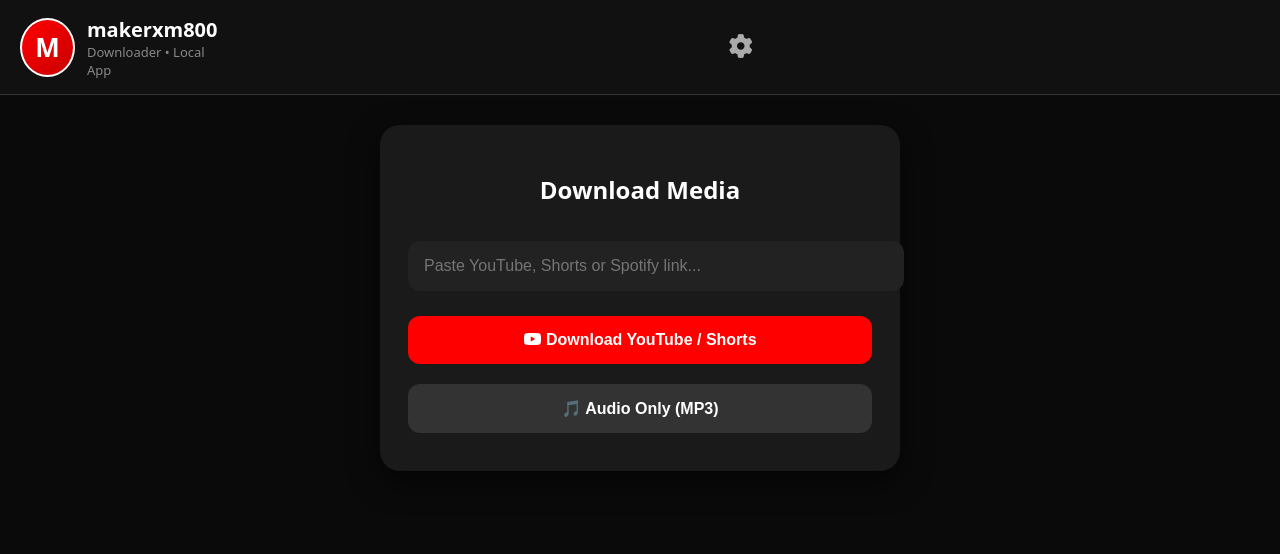
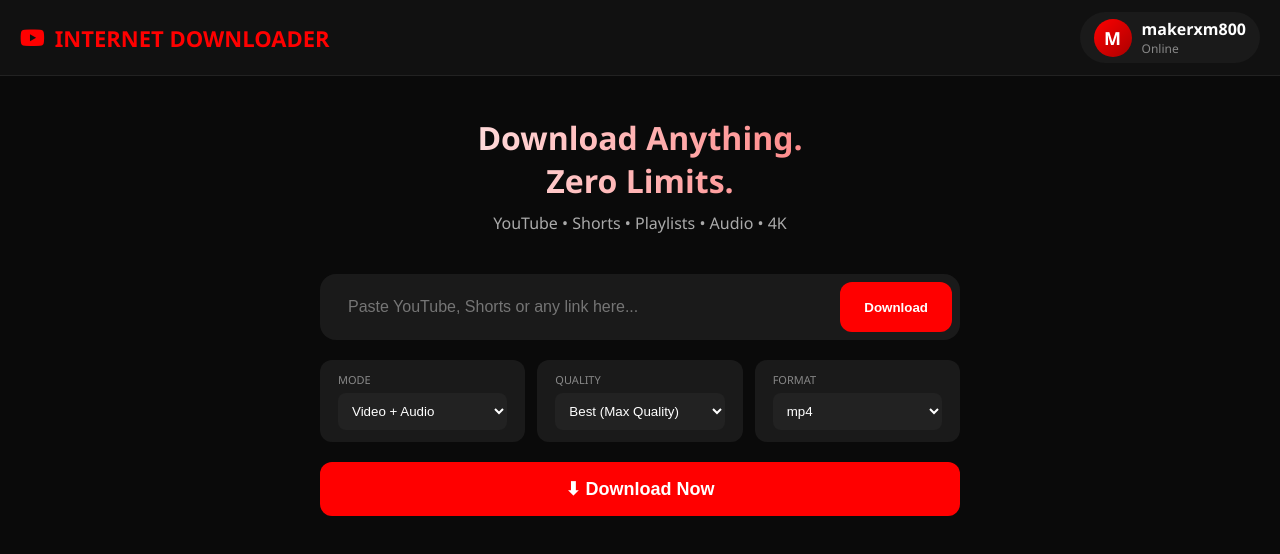
Before and after one commit to makerxm800YT/Internet-downlauder-Web, a plain HTML site: page index.html in a window 1280 px wide. Drawn offline with Linux system fonts and the light colour scheme.

Commit message:
Update title and styles in index.html

```diff
--- a/index.html
+++ b/index.html
@@ -3,136 +3,221 @@
 <head>
     <meta charset="UTF-8">
     <meta name="viewport" content="width=device-width, initial-scale=1.0">
-    <title>YTDL - makerxm800</title>
+    <title>Internet Downloader</title>
     <link rel="stylesheet" href="https://cdnjs.cloudflare.com/ajax/libs/font-awesome/6.6.0/css/all.min.css">
     <style>
-        :root { --red: #ff0000; }
+        :root {
+            --red: #ff0000;
+            --dark: #0a0a0a;
+            --card: #121212;
+        }
+        * { margin:0; padding:0; box-sizing:border-box; }
         body {
-            margin: 0;
-            font-family: system-ui, sans-serif;
-            background: #0a0a0a;
-            color: white;
+            font-family: 'Segoe UI', system-ui, sans-serif;
+            background: var(--dark);
+            color: #fff;
             min-height: 100vh;
         }
-        .header {
+        .topbar {
             background: #111;
-            padding: 15px 20px;
+            padding: 12px 20px;
             display: flex;
             align-items: center;
             justify-content: space-between;
-            border-bottom: 1px solid #333;
+            border-bottom: 1px solid #222;
         }
-        .profile {
+        .logo {
             display: flex;
             align-items: center;
-            gap: 12px;
+            gap: 10px;
+            font-size: 22px;
+            font-weight: 800;
+            color: var(--red);
+        }
+        .profile-btn {
+            display: flex;
+            align-items: center;
+            gap: 10px;
+            background: #1a1a1a;
+            padding: 6px 14px;
+            border-radius: 50px;
             cursor: pointer;
+            transition: 0.3s;
         }
+        .profile-btn:hover { background: #222; }
         .avatar {
-            width: 55px;
-            height: 55px;
-            background: linear-gradient(135deg, #ff0000, #c80000);
+            width: 38px;
+            height: 38px;
+            background: linear-gradient(135deg, #ff0000, #aa0000);
             border-radius: 50%;
             display: flex;
             align-items: center;
             justify-content: center;
-            font-size: 26px;
             font-weight: bold;
-            border: 2px solid #fff;
+            font-size: 18px;
         }
-        .username {
-            font-size: 20px;
-            font-weight: 600;
+        .main {
+            max-width: 680px;
+            margin: 40px auto;
+            padding: 0 20px;
         }
-        .bio {
-            font-size: 13px;
-            color: #888;
+        .hero {
+            text-align: center;
+            margin-bottom: 40px;
         }
-        .container {
-            max-width: 520px;
-            margin: 30px auto;
-            padding: 0 15px;
+        .hero h1 {
+            font-size: 32px;
+            font-weight: 800;
+            background: linear-gradient(90deg, #fff, #ff6666);
+            -webkit-background-clip: text;
+            -webkit-text-fill-color: transparent;
         }
-        .card {
+        .input-box {
             background: #1a1a1a;
-            border-radius: 20px;
-            padding: 28px;
-            box-shadow: 0 10px 30px rgba(0,0,0,0.6);
+            border-radius: 16px;
+            padding: 8px;
+            display: flex;
+            margin-bottom: 20px;
         }
         input {
-            width: 100%;
-            padding: 16px;
-            margin: 15px 0;
-            background: #222;
+            flex: 1;
+            background: transparent;
+            border: none;
+            padding: 16px 20px;
+            color: white;
+            font-size: 16px;
+            outline: none;
+        }
+        button {
+            padding: 14px 24px;
             border: none;
             border-radius: 12px;
-            color: white;
-            font-size: 16px;
-        }
-        button {
-            width: 100%;
-            padding: 15px;
-            margin: 10px 0;
-            border: none;
-            border-radius: 12px;
-            font-size: 16px;
             font-weight: 600;
             cursor: pointer;
-            transition: all 0.3s;
+            transition: 0.3s;
         }
-        button:hover { transform: translateY(-2px); }
-        .btn-red { background: var(--red); color: white; }
-        .btn-gray { background: #333; color: white; }
-        .settings-btn {
-            background: none;
-            border: none;
-            color: #aaa;
-            font-size: 24px;
-            cursor: pointer;
-            padding: 8px;
+        .btn-red {
+            background: var(--red);
+            color: white;
         }
+        .btn-red:hover { background: #cc0000; transform: translateY(-2px); }
+        .options {
+            display: flex;
+            gap: 12px;
+            flex-wrap: wrap;
+            margin-bottom: 20px;
+        }
+        .option-card {
+            background: #1a1a1a;
+            padding: 12px 18px;
+            border-radius: 12px;
+            flex: 1;
+            min-width: 140px;
+        }
+        .label { font-size: 11px; color: #888; margin-bottom: 6px; }
     </style>
 </head>
 <body>
-    <!-- Header with Profile -->
-    <div class="header">
-        <div class="profile" onclick="alert('Profile Page - Coming Soon!')">
+    <div class="topbar">
+        <div class="logo">
+            <i class="fab fa-youtube"></i>
+            INTERNET DOWNLOADER
+        </div>
+        <div class="profile-btn" onclick="showProfile()">
             <div class="avatar">M</div>
             <div>
-                <div class="username">makerxm800</div>
-                <div class="bio">Downloader • Local App</div>
-            </div>
-        </div>
-        <button class="settings-btn" onclick="alert('Settings coming soon! ✨')">
-            <i class="fas fa-cog"></i>
-        </button>
-    </div>
-
-    <div class="container">
-        <div class="card">
-            <h2 style="text-align:center; margin-bottom:20px;">Download Media</h2>
-
-            <input type="text" id="url" placeholder="Paste YouTube, Shorts or Spotify link...">
-
-            <button class="btn-red" onclick="downloadVideo()">
-                <i class="fab fa-youtube"></i> Download YouTube / Shorts
-            </button>
-
-            <button class="btn-gray" onclick="downloadAudio()">
-                🎵 Audio Only (MP3)
-            </button>
-
-            <div id="progress-area" style="display:none; margin-top:25px;">
-                <h3 id="title"></h3>
-                <div style="height:10px; background:#333; border-radius:999px; overflow:hidden;">
-                    <div id="progress" style="height:100%; width:0%; background:#ff0000; transition:width 0.4s;"></div>
-                </div>
-                <p id="status" style="text-align:center; margin:10px 0; font-size:14px;"></p>
-                <div id="log" style="background:#000; padding:12px; border-radius:12px; max-height:200px; overflow:auto; font-size:14px;"></div>
+                <div style="font-weight:600;">makerxm800</div>
+                <div style="font-size:12px;color:#888;">Online</div>
             </div>
         </div>
     </div>
 
-    <script src="app.js"></script>
+    <div class="main">
+        <div class="hero">
+            <h1>Download Anything.</h1>
+            <h1 style="color:#ff6666;">Zero Limits.</h1>
+            <p style="color:#aaa;margin-top:10px;">YouTube • Shorts • Playlists • Audio • 4K</p>
+        </div>
+
+        <div class="input-box">
+            <input type="text" id="url" placeholder="Paste YouTube, Shorts or any link here...">
+            <button class="btn-red" onclick="startDownload()">Download</button>
+        </div>
+
+        <div class="options">
+            <div class="option-card">
+                <div class="label">MODE</div>
+                <select id="mode" style="width:100%;background:#222;color:white;padding:10px;border-radius:8px;border:none;">
+                    <option>Video + Audio</option>
+                    <option>Audio Only (MP3)</option>
+                    <option>Playlist</option>
+                </select>
+            </div>
+            <div class="option-card">
+                <div class="label">QUALITY</div>
+                <select id="quality" style="width:100%;background:#222;color:white;padding:10px;border-radius:8px;border:none;">
+                    <option>Best (Max Quality)</option>
+                    <option>1080p</option>
+                    <option>720p</option>
+                    <option>480p</option>
+                </select>
+            </div>
+            <div class="option-card">
+                <div class="label">FORMAT</div>
+                <select id="format" style="width:100%;background:#222;color:white;padding:10px;border-radius:8px;border:none;">
+                    <option>mp4</option>
+                    <option>mp3</option>
+                </select>
+            </div>
+        </div>
+
+        <button class="btn-red" style="width:100%;padding:16px;font-size:18px;" onclick="startDownload()">
+            ⬇ Download Now
+        </button>
+
+        <div id="progress-area" style="display:none;margin-top:30px;">
+            <h3 id="title" style="margin-bottom:10px;"></h3>
+            <div style="height:10px;background:#222;border-radius:999px;overflow:hidden;">
+                <div id="progress" style="height:100%;width:0%;background:#ff0000;transition:width 0.4s;"></div>
+            </div>
+            <p id="status" style="text-align:center;margin-top:10px;color:#aaa;"></p>
+        </div>
+    </div>
+
+    <script>
+        function showProfile() {
+            alert("👤 makerxm800\nInternet Downloader\n\nLocal & Private");
+        }
+
+        async function startDownload() {
+            const url = document.getElementById("url").value.trim();
+            if (!url) return alert("Please paste a link!");
+
+            document.getElementById("progress-area").style.display = "block";
+            document.getElementById("title").textContent = "Starting download...";
+            document.getElementById("status").textContent = "Connecting...";
+
+            const res = await fetch("/api/download", {
+                method: "POST",
+                headers: {"Content-Type": "application/json"},
+                body: JSON.stringify({url})
+            });
+            const data = await res.json();
+
+            if (data.job_id) {
+                watchProgress(data.job_id);
+            }
+        }
+
+        function watchProgress(job_id) {
+            const evt = new EventSource(`/api/progress/${job_id}`);
+            evt.onmessage = (e) => {
+                const job = JSON.parse(e.data);
+                document.getElementById("title").textContent = job.title || "Downloading...";
+                document.getElementById("progress").style.width = job.progress * 100 + "%";
+                document.getElementById("status").textContent = `${job.status} • ${job.speed || ''} • ${job.eta || ''}`;
+            };
+        }
+    </script>
 </body>
 </html>
```
